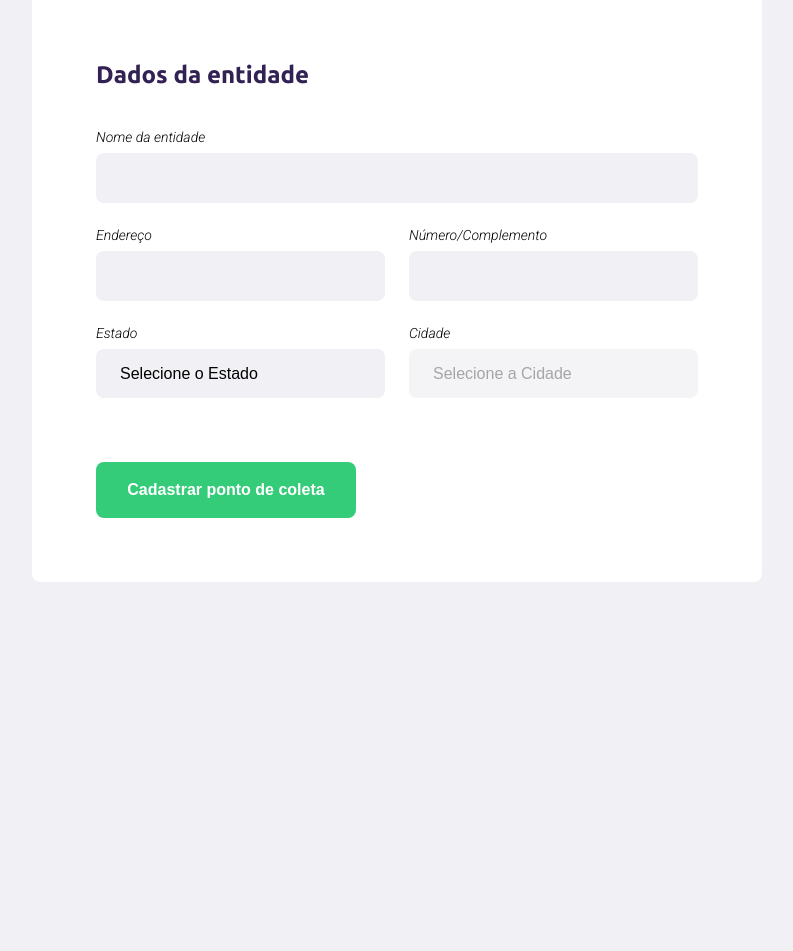
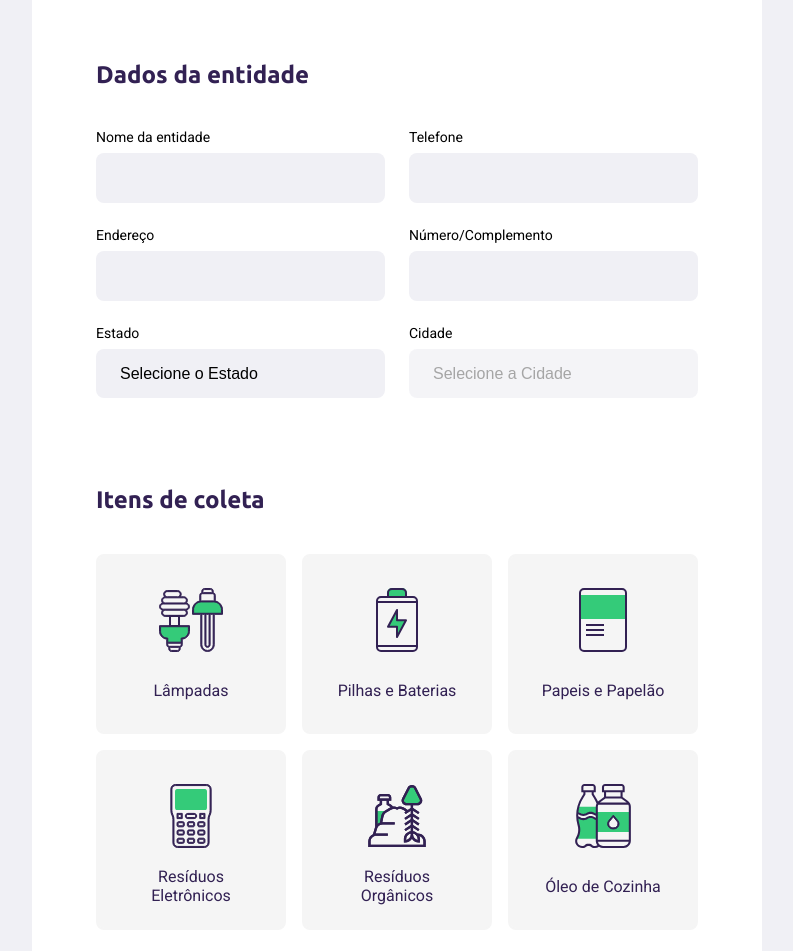
Before and after one commit to mccartney0/Next-Level-Week-Ecoleta, a plain HTML site: page create-point.html in a window 1280 px wide. Shown: the part 281-1232 px from the top of the page, without its empty margins (243-1036 px from the left). Before the commit the page ends 943 px from the top, so only its background shows below. Drawn offline with Linux system fonts and the light colour scheme; no server answers.

Commit message:
Concluído: Tela Cadastro de Ponto de Coleta

```diff
--- a/create-point.html
+++ b/create-point.html
@@ -5,7 +5,7 @@
     <meta name="viewport" content="width=device-width, initial-scale=1.0">
     <title>Criar um ponto de coleta</title>
 
-    <link href="https://fonts.googleapis.com/css2?family=Roboto:ital,wght@1,300;1,700&family=Ubuntu:wght@700&display=swap" rel="stylesheet">
+    <link href="https://fonts.googleapis.com/css2?family=Roboto&family=Ubuntu:wght@700&display=swap" rel="stylesheet">
 
     <link rel="stylesheet" href="styles/main.css">
     <link rel="stylesheet" href="styles/create-point.css">
@@ -33,26 +33,32 @@
                         <h2>Dados da entidade</h2>
                     </legend>
 
-                    <div class="field">
-                        <label for="name">Nome da entidade</label>
-                        <input type="text" name="name">
+                    <div class="field-group">
+                        <div class="field">
+                            <label for="name">Nome da entidade</label>
+                            <input type="text" name="name" required>
+                        </div>
+                        <div class="field">
+                            <label for="tel">Telefone</label>
+                            <input type="tel" name="tel" required>
+                        </div>
+
                     </div>
-
                     <div class="field-group">
                         <div class="field">
                             <label for="address">Endereço</label>
-                            <input type="text" name="address">
+                            <input type="text" name="address" required>
                         </div>
                         <div class="field">
                             <label for="address2">Número/Complemento</label>
-                            <input type="text" name="address2">
+                            <input type="text" name="address2" required>
                         </div>
                     </div>
 
                     <div class="field-group">
                         <div class="field">
                             <label for="state">Estado</label>
-                            <select name="uf">
+                            <select name="uf" required>
                                 <option value="">Selecione o Estado</option>
                             </select>
 
@@ -60,13 +66,53 @@
                         </div>
                         <div class="field">
                             <label for="city">Cidade</label>
-                            <select name="city" disabled>
+                            <select name="city" disabled required>
                                 <option value="">Selecione a Cidade</option>
                             </select>
                         </div>
                     </div>
                 </fieldset>
 
+                <fieldset>
+                    <legend>
+                        <h2>Itens de coleta</h2>
+                    </legend>
+
+                <div class="itens-grid">
+                    <!-- Identificarmos o data  -->
+                    <li data-id="1">
+                        <img src="icones/lampadas.svg" alt="Lâmpadas" title="Lâmpadas">
+                        <span>Lâmpadas</span>
+                    </li>
+
+                    <li data-id="2">
+                        <img src="icones/baterias.svg" alt="Pilhas e Baterias" title="Pilhas e Baterias">
+                        <span>Pilhas e Baterias</span>
+                    </li>
+
+                    <li data-id="3">
+                        <img src="icones/papeis-papelao.svg" alt="Papeis e Papelão" title="Papeis e Papelão">
+                        <span>Papeis e Papelão</span>
+                    </li>
+
+                    <li data-id="4">
+                        <img src="icones/eletronicos.svg" alt="Resíduos Eletrônicos" title="Resíduos Eletrônicos">
+                        <span>Resíduos Eletrônicos</span>
+                    </li>
+
+                    <li data-id="5">
+                        <img src="icones/organicos.svg" alt="Resíduos Orgânicos" title="Resíduos Orgânicos">
+                        <span>Resíduos Orgânicos</span>
+                    </li>
+
+                    <li data-id="6">
+                        <img src="icones/oleo.svg" alt="Óleo de Cozinha" title="Óleo de Cozinha">
+                        <span>Óleo de Cozinha</span>
+                    </li>
+                </div>
+
+                <input type="hidden" name="items">
+            </fieldset>
 
                 <button type="submit">Cadastrar ponto de coleta</button>
 
--- a/scripts/create-point.js
+++ b/scripts/create-point.js
@@ -28,17 +28,69 @@ function getCities(event){
 
     const url = `https://servicodados.ibge.gov.br/api/v1/localidades/estados/${ufValue}/municipios`
 
+    citySelect.innerHTML = "<option value>Selecione a Cidade</option>"
+    citySelect.disabled = true
+
     fetch(url)
     .then( res => res.json() ) //Função anônima que está retornando um valor
     .then( cities => {
+
         for(const city of cities){
-            citySelect.innerHTML += `<option value="${city.id}">${city.nome}</option>`
+            citySelect.innerHTML += `<option value="${city.nome}">${city.nome}</option>`
         }
 
         citySelect.disabled = false
-    } )
+    })
 }
 
 document
     .querySelector("select[name=uf]")
     ?.addEventListener("change", getCities) //Passando por referencia, sem ()
+
+    // Itens de coleta
+    // Pegar todos os li's
+    const itensToCollect = document.querySelectorAll(".itens-grid li")
+
+    for(const item of itensToCollect){
+        item.addEventListener("click", handleSelectedItem)
+    }
+
+    const collectedItems = document.querySelector("input[name=items]")
+    // Itens selecionados para enviar pelo form
+    let selectedItems = []
+
+    // Toda vez que o evento é disparado, para para essa função o parâmetro event
+    function handleSelectedItem(event){
+        const itemLi = event.target
+
+        // Adicionar ou remover uma classe com JavaScript com toggle
+        itemLi.classList.toggle("selected")
+
+        const itemId = itemLi.dataset.id;
+
+
+        // verificar se existem itens selecionados, se sim
+        // pegar os itens selecionados
+        const alreadySelected = selectedItems.findIndex( item => {
+            const itemFound = item == itemId; //Isso será true ou false
+            return itemFound;
+        });
+
+        // se já estiver selecionado, remover da seleção
+        if(alreadySelected >= 0){
+            const filteredItems = selectedItems.filter( item => {
+                const itemIsDifferent = item != itemId; // False
+                return itemIsDifferent;
+            });
+
+            selectedItems = filteredItems;
+        }else{
+            // se não estiver selecionado, adicionar seleção
+            selectedItems.push(itemId)
+        }
+
+        // console.log(selectedItems)
+        // atualizar o campo escondido com os itens selecionados
+        // document.querySelector("input[name=items]")
+        collectedItems.value = selectedItems;
+    }
--- a/styles/create-point.css
+++ b/styles/create-point.css
@@ -44,6 +44,7 @@ form{
 
     max-width: 730px;
 
+    overflow: hidden;
     /* Tamanho da caixa agora vai ter a borda */
     /* box-sizing: border-box;  */
 }
@@ -83,8 +84,7 @@ form input, form select{
     padding: 16px 24px;
     font-size: 16px;
 
-    outline-color: rgba(142, 243, 155, 0.363);
-
+    outline-color: #34CB7986;
     border-radius: 8px;
 
 }
@@ -122,10 +122,64 @@ form button{
 
     margin-top: 40px;
 
-
+    float: right;
 }
 
 form button:hover{
     background-color: #2FB86E;
     transition: background-color 400ms;
 }
+
+.itens-grid{
+    display: grid;
+    /* 3 colunas de 200px ou frações 1fr 1fr 1fr */
+    grid-template-columns: 1fr 1fr 1fr;
+    /* Separação nas grids com Gap */
+    gap: 16px;
+}
+
+.itens-grid li{
+    background-color: #F5F5F5;
+    list-style: none;
+
+    border: 2px solid #F5F5F5;
+    border-radius: 8px;
+
+    height: 180px;
+    padding: 32px 24px 16px;
+
+    display: flex;
+    flex-direction: column;
+    align-items: center;
+    justify-content: space-between;
+
+    text-align: center;
+
+    cursor: pointer;
+
+}
+
+.itens-grid li span {
+    margin-top: 12px;
+
+    /* Para ter um tamanho a ser computado sozinho */
+    flex: 1;
+
+    display: flex;
+    align-items: center;
+
+    color: var(--title-color);
+
+}
+
+/* Procurando li que tenha a classe selected */
+.itens-grid li.selected{
+    background: #E1FAEC;
+    border: 2px solid #34CB79;
+}
+
+/* Removento os cliques dos filhos do li */
+.itens-grid li img,
+.itens-grid li span{
+    pointer-events: none;
+}
```
